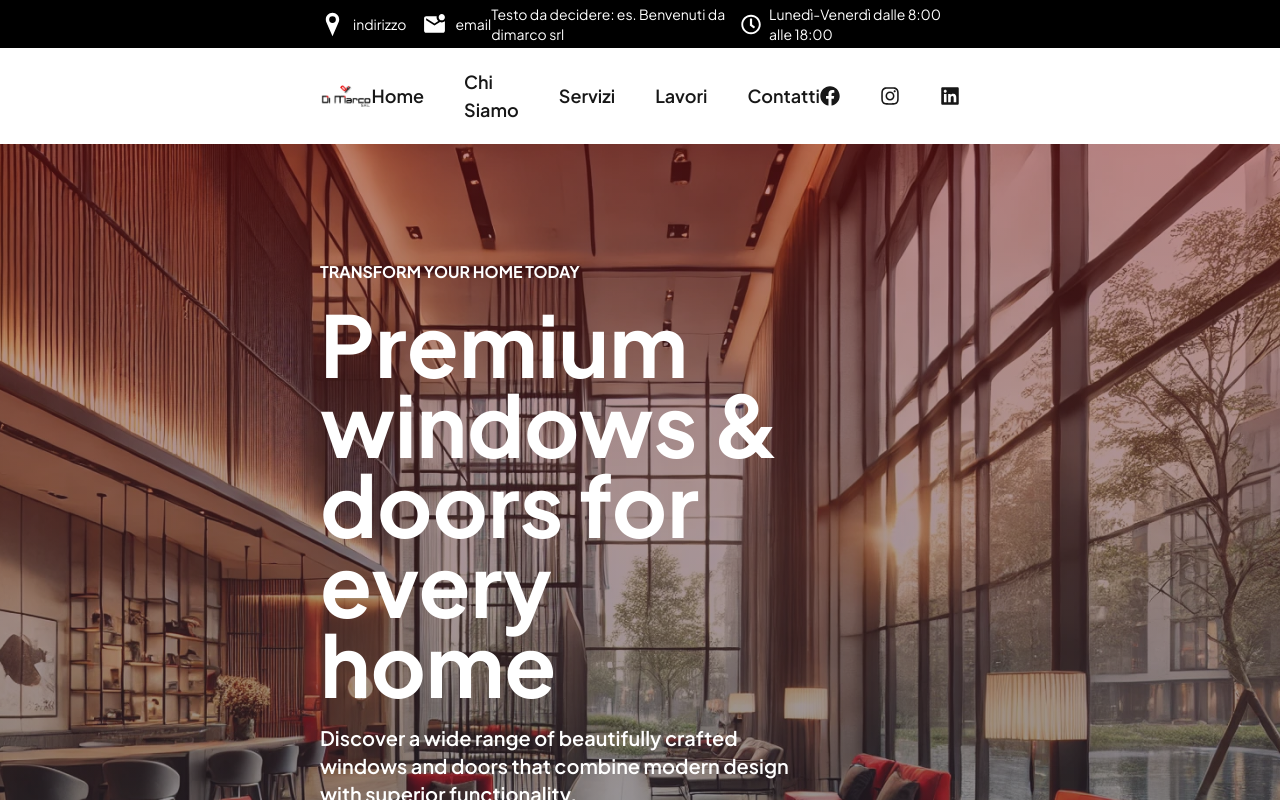
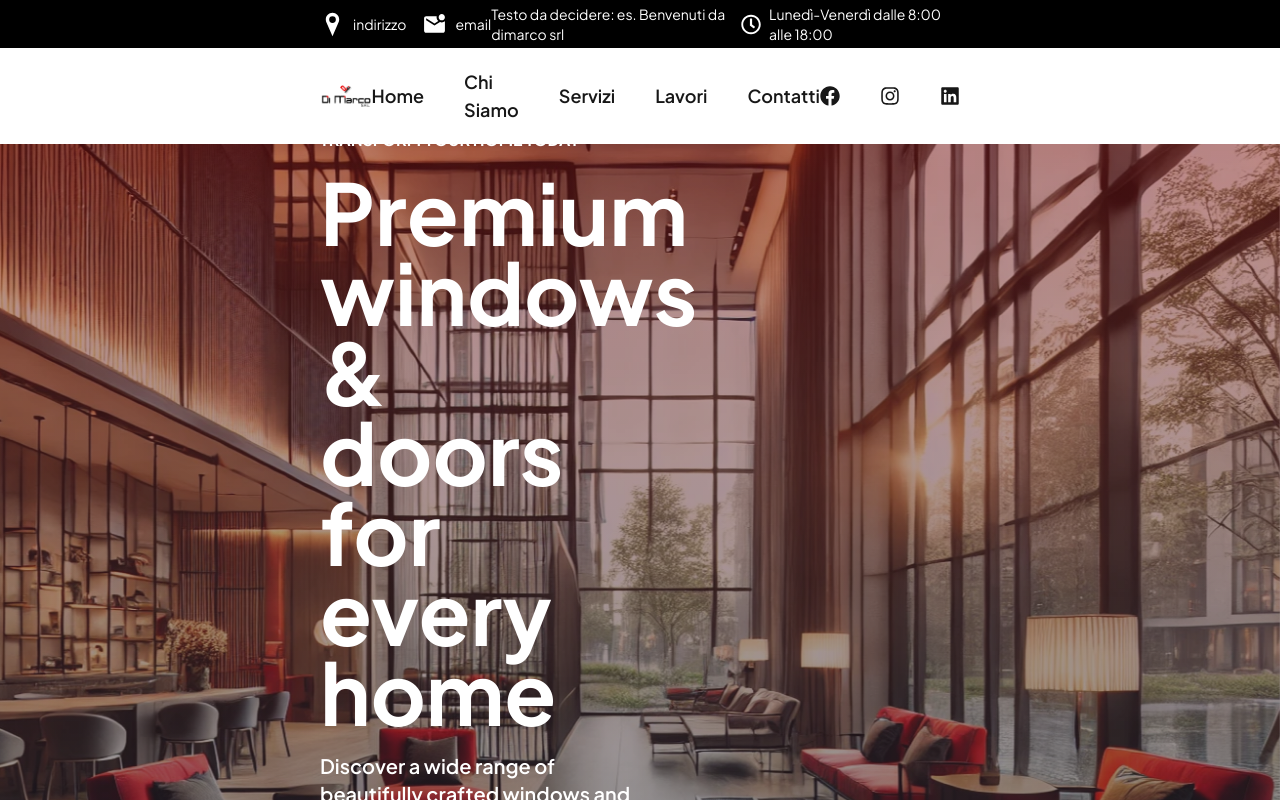
Before and after one commit to vttdrddevelopment/dimarcosrl, a Next.js app: page / in a window 1280 px wide. Shown: the top 800 px of the page. Built offline with nearby package versions, Linux system fonts and the light colour scheme.

Commit message:
aggiunto effetto parallasse nel banner

```diff
--- a/package.json
+++ b/package.json
@@ -13,7 +13,8 @@
     "next-video": "^2.1.0",
     "react": "^19.0.0",
     "react-dom": "^19.0.0",
-    "react-icons": "^5.5.0"
+    "react-icons": "^5.5.0",
+    "react-scroll-parallax": "^3.4.5"
   },
   "devDependencies": {
     "@tailwindcss/postcss": "^4",
--- a/src/app/components/home/Banner.tsx
+++ b/src/app/components/home/Banner.tsx
@@ -1,6 +1,8 @@
 'use client'
 import Link from "next/link";
 import { useEffect } from "react";
+import { Parallax, ParallaxBanner } from "react-scroll-parallax";
+import home from "../../../../public/home.png"
 
 export default function Banner() {
 //   useEffect(() => {
@@ -20,10 +22,15 @@ export default function Banner() {
 
   return (
     <>
-      <div className="grid grid-rows-[20px_1fr_20px] items-center justify-items-start relative min-h-screen p-8 pb-20 gap-16 padding home">
-        <div className="absolute top-0 w-full h-screen bg-gradient-to-b from-red-900 to-gray-800 opacity-50 z-10"></div>
-        <main className="flex flex-col gap-8 row-start-2 items-start z-20">
-          <div className="flex flex-col w-3/4 gap-5">
+      <ParallaxBanner
+      layers={[
+        { image: '/home.png', speed: -10},
+      ]}
+      className="aspect-[2/1] h-screen"
+    >
+      <div className="absolute top-0 w-full h-screen bg-gradient-to-b from-red-900 to-gray-800 opacity-50 z-10 padding"></div>
+        <main className="absolute inset-0 flex items-center justify-start">
+          <div className="flex flex-col w-3/4 gap-5 padding">
             <span className="uppercase font-bold z-20 text-white md:text-base text-sm">
               Transform your home today
             </span>
@@ -50,7 +57,7 @@ export default function Banner() {
             </div>
           </div>
         </main>
-      </div>
+    </ParallaxBanner>
     </>
   );
 }
--- a/src/app/components/home/Unica.tsx
+++ b/src/app/components/home/Unica.tsx
@@ -1,6 +1,6 @@
 export default function Unica() {
   return (
-    <div className="flex lg:h-[60vh] h-[80vh] flex-col lg:flex-row justify-center gap-10 padding py-10 bg-fixed bg-primary unica">
+    <div className="flex lg:h-[60vh] h-[80vh] flex-col lg:flex-row justify-center gap-10 padding py-10 bg-primary unica">
       <div className="flex flex-col lg:w-1/2 justify-center lg:items-start items-center">
         <h1 className="xl:text-[120px] lg:text-[100px] md:text-[80px] text-[60px] uppercase text-white font-semibold">
           Unica
```
Also changed, not shown: src/app/page.tsx (+4 -6 lines), 1 other file (tests, documents, lock files or other folders).
